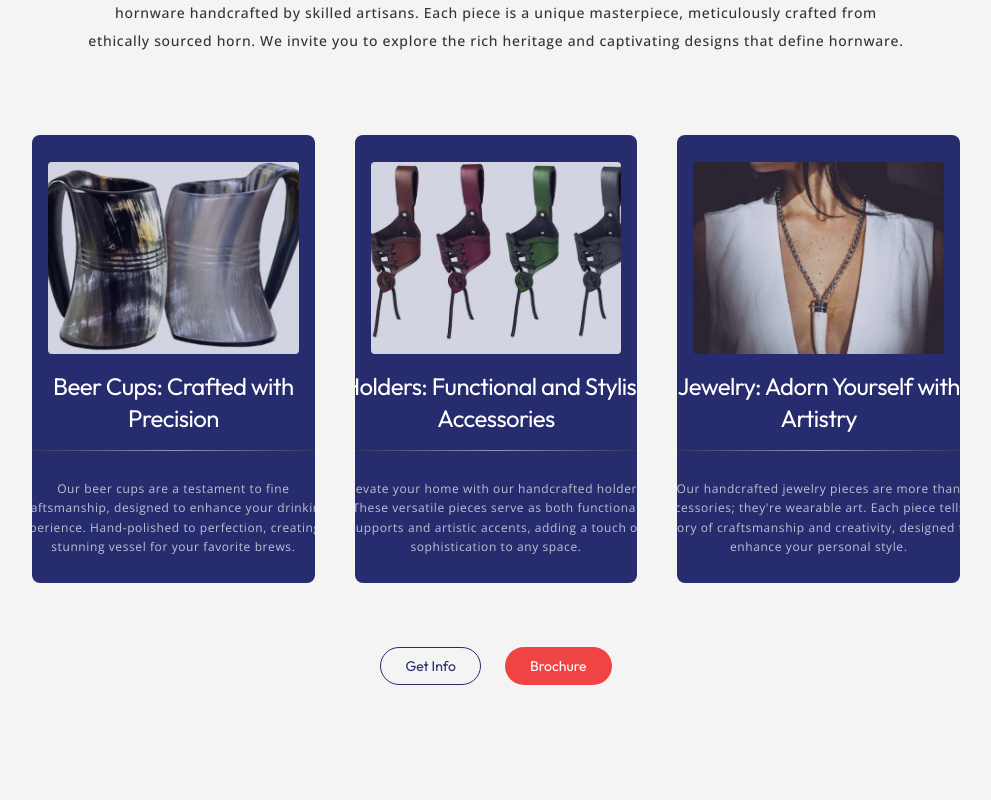
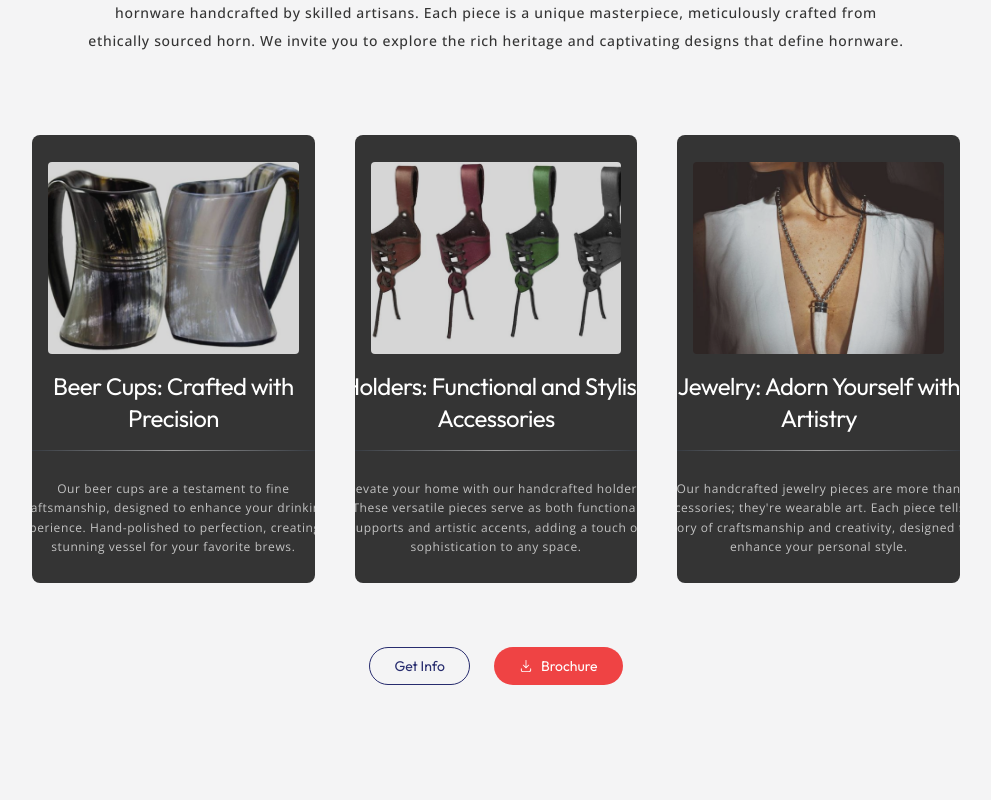
Before and after one commit to saadsalmany/Artwork-Maestro, a Next.js app: page / in a window 1280 px wide. Shown: the part 1400-2200 px from the top of the page, without its empty margins (144-1135 px from the left). Built offline with nearby package versions, Linux system fonts and the light colour scheme.

Commit message:
collection done

```diff
--- a/app/Components/CollectionSection.js
+++ b/app/Components/CollectionSection.js
@@ -101,7 +101,7 @@ function CollectionSection() {
           {products.map((product, index) => (
             <div
               key={index}
-              className="bg-secondary-blue tablet:w-72 desktop:w-auto  flex cursor-pointer flex-col gap-2 justify-center items-center hover:opacity-90 text-center h-[28rem] p-4  rounded-lg relative overflow-hidden"
+              className="bg-charcoal tablet:w-72 desktop:w-auto  flex cursor-pointer flex-col gap-2 justify-center items-center hover:opacity-90 text-center h-[28rem] p-4  rounded-lg relative overflow-hidden"
               onClick={(event) => handleRipple(event, index)}
             >
               {ripple.active && ripple.index === index && (
@@ -132,15 +132,25 @@ function CollectionSection() {
             </div>
           ))}
         </div>
-        <div className="mt-16 flex justify-center items-center md:flex-row mobile:gap-6 ">
+        <div className="mt-12 desktop:mt-16 flex justify-center items-center md:flex-row mobile:gap-6 ">
           <Link href="/">
-            <SecondaryBtn>Get Info</SecondaryBtn>
+            <button className="text-sm flex gap-2 items-center
+            px-6 py-2
+            bg-transparent text-secondary-blue font-outfit rounded-full
+            border border-secondary-blue hover:text-white hover:bg-secondary-blue
+            transition-all desktop:duration-300 mobile:duration-75 ease-in-out">Get Info</button>
           </Link>
           <Link href="/">
-
-            <PrimaryBtn>
+            <button
+              className="text-sm flex gap-2 items-center
+            px-6 py-2
+            bg-primary-red text-white font-outfit rounded-full
+            border border-transparent hover:bg-secondary-blue
+            transition-all desktop:duration-300 mobile:duration-75 ease-in-out"
+            >
+              <RxDownload />
               Brochure
-            </PrimaryBtn>
+            </button>
           </Link>
         </div>
       </div>
--- a/app/Components/HeroSection.js
+++ b/app/Components/HeroSection.js
@@ -27,14 +27,6 @@ const HeroSection = () => {
         .from(elementsRef.current.shipment, { opacity: 0, y: 20, duration: 0.5 }, "-=0.3")
         .from(elementsRef.current.marquee, { opacity: 0, y: 20, duration: 0.5 }, "-=0.3");
 
-      // Fade out scroll trigger for the entire section
-      ScrollTrigger.create({
-        trigger: sectionRef.current,
-        start: "top top",
-        end: "bottom top",
-        scrub: true,
-        animation: gsap.to(sectionRef.current, { opacity: 0, y: -50 }),
-      });
 
       // Subtle parallax effect for images
       gsap.to(elementsRef.current.image, {
```
